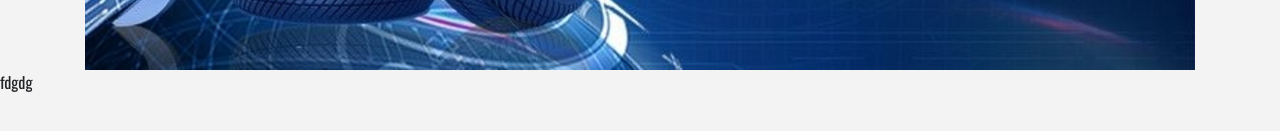
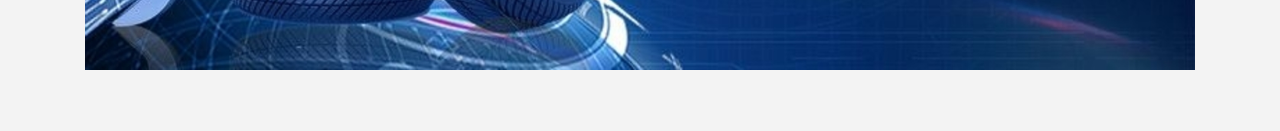
Before and after one commit to ShrutikaSingh/mechanic_web, a React (Create React App) app: page / in a window 1280 px wide. Shown: the part 517-648 px from the top of the page. Built offline with nearby package versions, Linux system fonts and the light colour scheme.

Commit message:
update App.js

```diff
--- a/src/App.js
+++ b/src/App.js
@@ -17,10 +17,7 @@ class App extends Component {
   return(
          <React.Fragment>
               <NavBar/>
-
               <CarouselMain/>
-
-              <p>fdgdg</p>
         </React.Fragment>
 
   )
```
